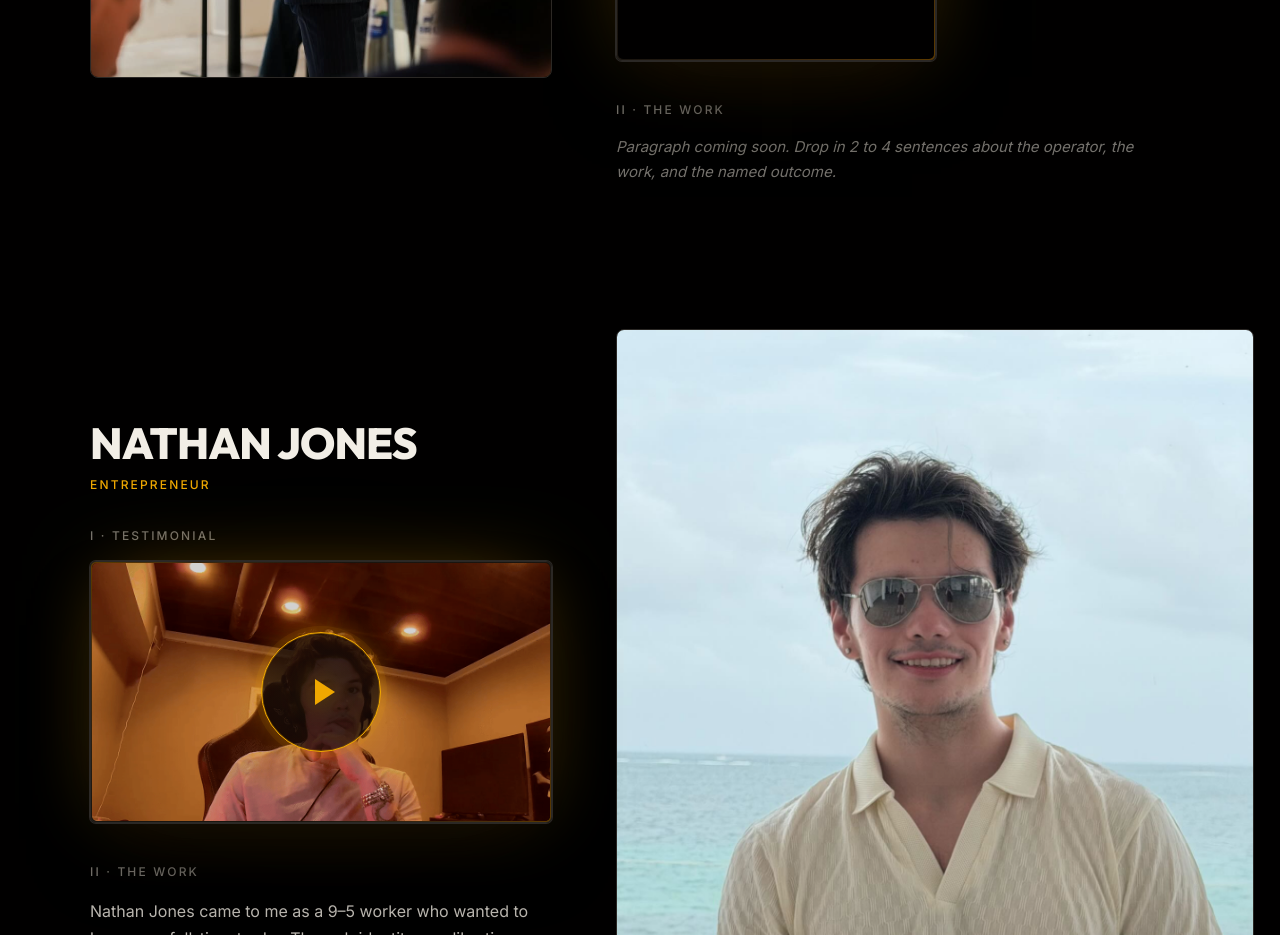
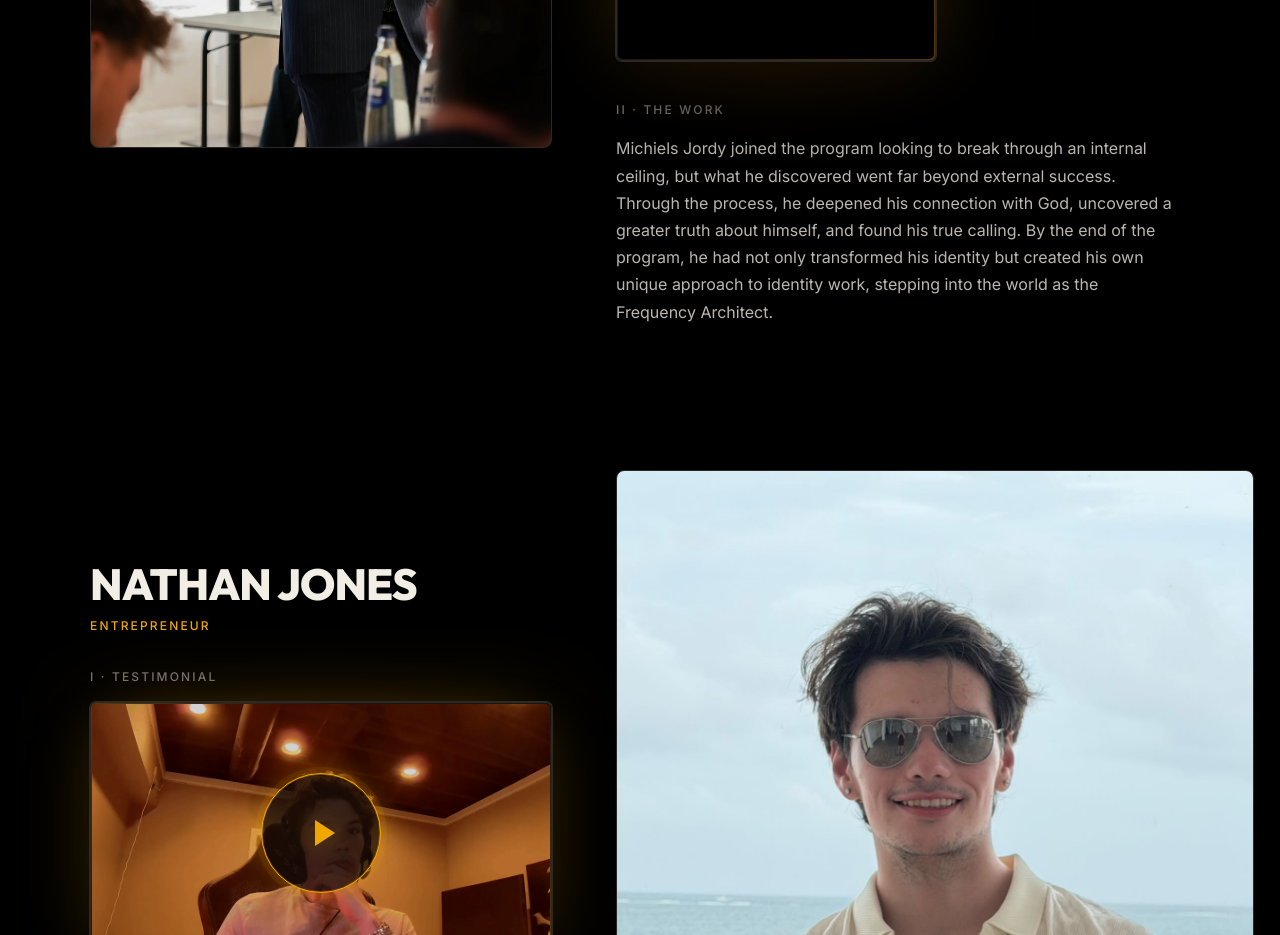
Before and after one commit to tayyibf555-prog/hamza-the-alchemist-website, a Next.js app: page / in a window 1280 px wide. Shown: the part 2240-3175 px from the top of the page. Built offline with nearby package versions, Linux system fonts and the light colour scheme; grey boxes are pictures that could not be loaded.

Commit message:
copy: roster — add Jordy Michels bio (Frequency Architect)

```diff
--- a/app/components/ClientPortfolio.tsx
+++ b/app/components/ClientPortfolio.tsx
@@ -32,6 +32,7 @@ const profiles: Profile[] = [
     photo: "/clients/jordy-michels.png",
     videoSrc: "/clients/jordy-michels-testimonial.mp4",
     videoAspect: "9 / 16",
+    bio: "Michiels Jordy joined the program looking to break through an internal ceiling, but what he discovered went far beyond external success. Through the process, he deepened his connection with God, uncovered a greater truth about himself, and found his true calling. By the end of the program, he had not only transformed his identity but created his own unique approach to identity work, stepping into the world as the Frequency Architect.",
   },
   {
     name: "NATHAN JONES",
```
